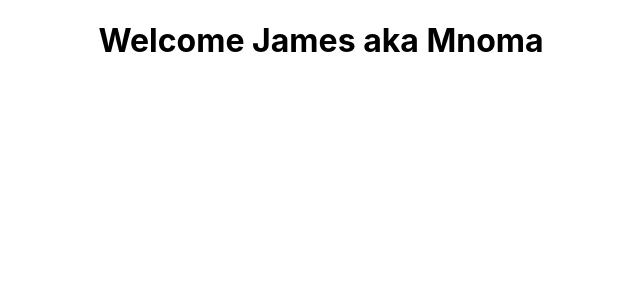
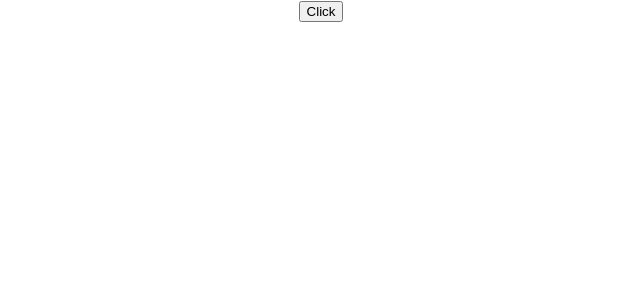
Before and after one commit to BraisonWabwire/hello-world, a React (Create React App) app: page / in a window 1280 px wide. Shown: the top 300 px of the page, without its empty margins (319-959 px from the left). Built offline with nearby package versions, Linux system fonts and the light colour scheme.

Commit message:
Intro to Event handling in React

```diff
--- a/src/App.js
+++ b/src/App.js
@@ -4,22 +4,13 @@
 import Welcome from './components/welcome';
 import Message from './components/message';
 import Counter from './components/counter';
+import FunctionClick from './components/functionClick';
 
 function App() {
   return (
     <div className="App">
-      {/* <Greet name='Braison' heroname='Tajiri'>
-        <h1>This is childrenprops</h1>
-      </Greet> */}
-      {/* <Greet name='Wabwire' heroname='mkuu'>
-        <button > Action </button>
-      </Greet> */}
-      {/* <Greet name='Daniel' heroname='ule msee' /> */}
-      <Welcome name='James' heroname='Mnoma'></Welcome>
+      <FunctionClick></FunctionClick>
     </div>
-    // <Message></Message>
-    // <Counter></Counter>
-
   );
 }
 
--- /dev/null
+++ b/src/components/functionClick.js
@@ -0,0 +1,14 @@
+import React from 'react'
+
+function FunctionClick() {
+    function clickhandler(){
+        console.log("button clicked")
+    }
+  return (
+    <div>
+        <button onClick={clickhandler}>Click</button>
+    </div>
+  )
+}
+
+export default FunctionClick
```
